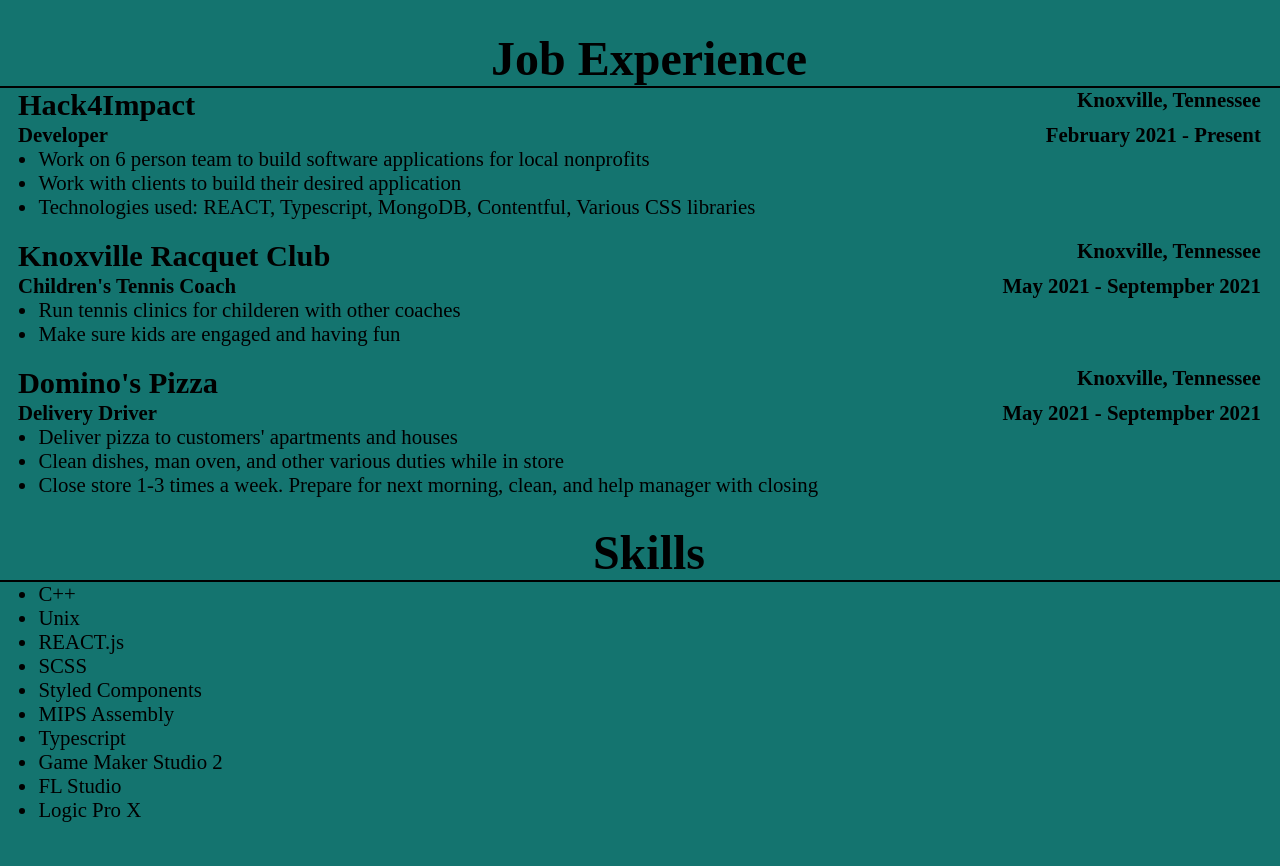
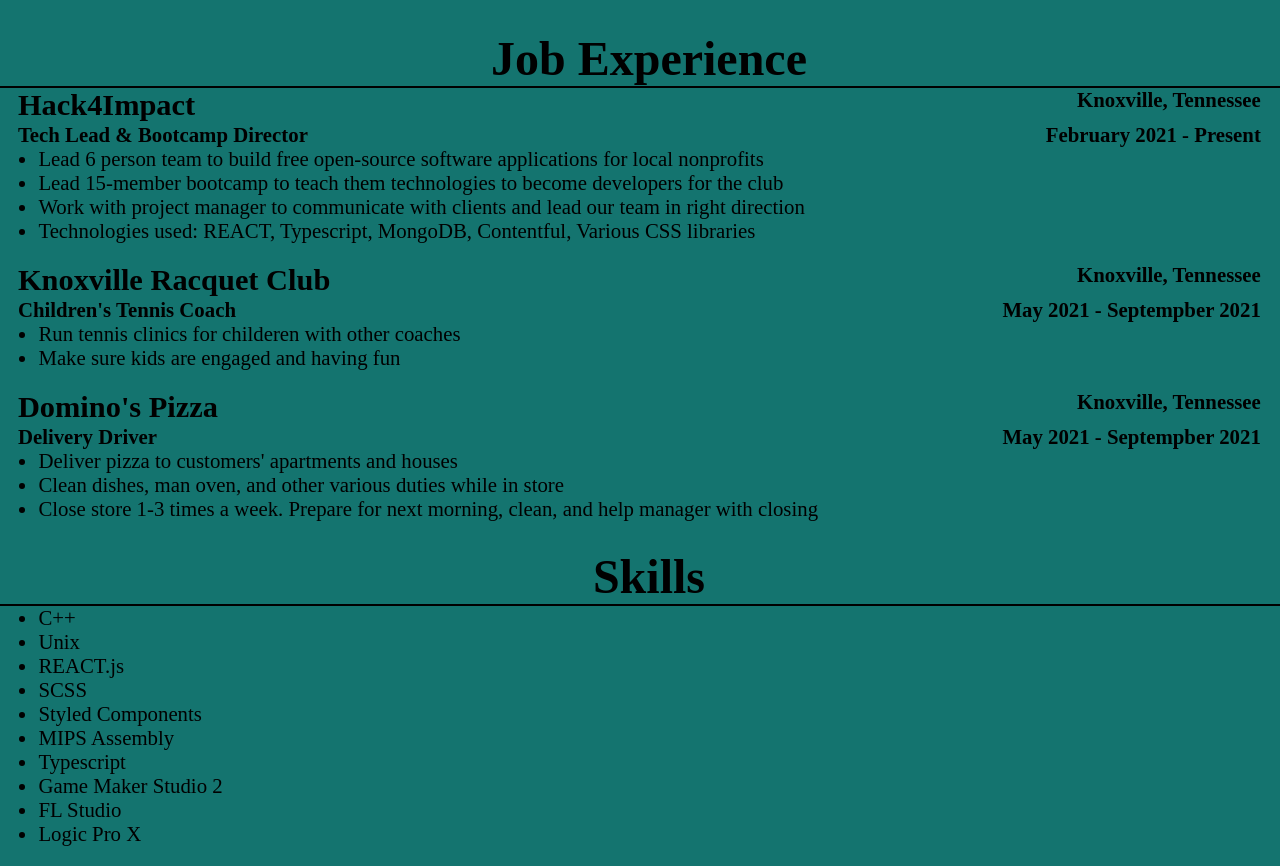
Before and after one commit to raustin9/portfolio-site, a React (Create React App) app: page /aboutme in a window 1280 px wide. Shown: the part 1540-2406 px from the top of the page. Before the commit the page ends 2382 px from the top, so only its background shows below. Built offline with nearby package versions, Linux system fonts and the light colour scheme; a web font is replaced by a local one.

Commit message:
fix sidenav and resume

```diff
--- a/src/components/Navbar/sidenav.css
+++ b/src/components/Navbar/sidenav.css
@@ -27,7 +27,7 @@
 
 .sidenav-menu.active {
   /* left: 0; */
-  transform: translateX(-50%);
+  transform: translateX(-53%);
   transition: 350ms;
 }
 
--- a/src/pages/Resume/index.js
+++ b/src/pages/Resume/index.js
@@ -35,12 +35,13 @@
               <h1 className="resume-job-experience-h4i-city">Knoxville, Tennessee</h1>
             </div>
             <div className="resume-job-experience-h4i-title-container">
-              <h1 className="resume-job-experience-h4i-title">Developer</h1>
+              <h1 className="resume-job-experience-h4i-title">Tech Lead & Bootcamp Director</h1>
               <h1 className="resume-job-experience-h4i-time">February 2021 - Present</h1>
             </div>
             <ul className="resume-job-experience-list">
-              <li className="resume-job-experience-list-item">Work on 6 person team to build software applications for local nonprofits</li>
-              <li className="resume-job-experience-list-item">Work with clients to build their desired application</li>
+              <li className="resume-job-experience-list-item">Lead 6 person team to build free open-source software applications for local nonprofits</li>
+              <li className="resume-job-experience-list-item">Lead 15-member bootcamp to teach them technologies to become developers for the club</li>
+              <li className="resume-job-experience-list-item">Work with project manager to communicate with clients and lead our team in right direction</li>
               <li className="resume-job-experience-list-item">Technologies used: REACT, Typescript, MongoDB, Contentful, Various CSS libraries</li>
             </ul>
           </div>
```
